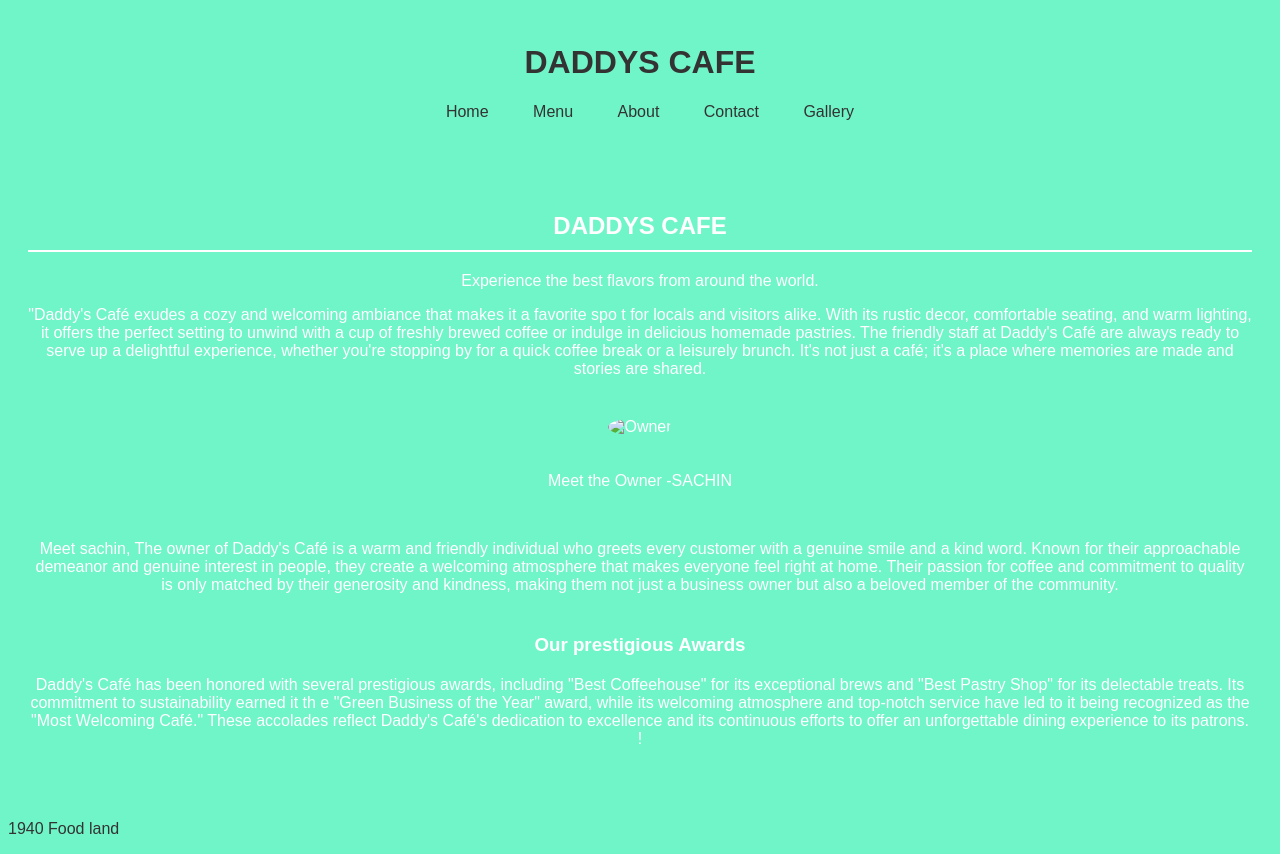
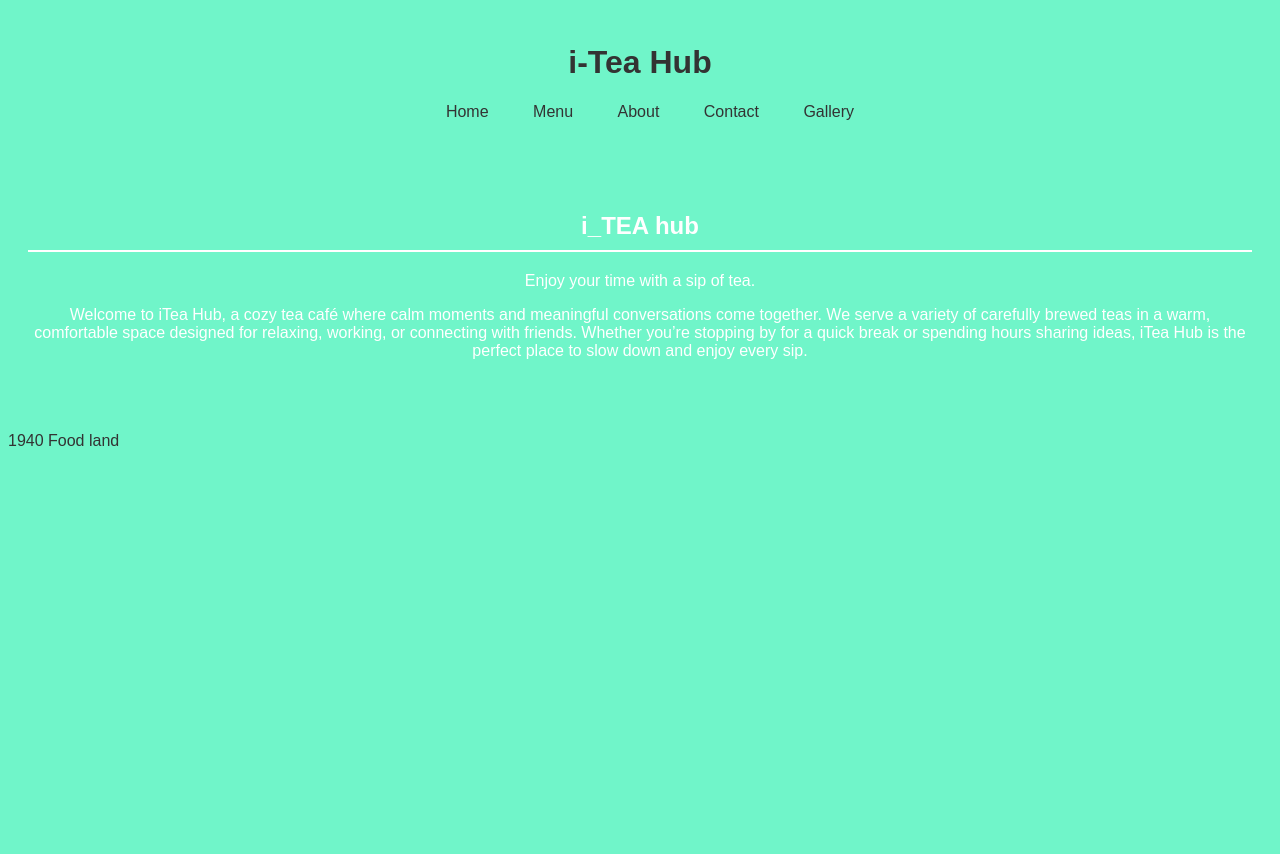
Before and after one commit to manofculture001/I-Tea-HUB, a plain HTML site: page index.html in a window 1280 px wide. After the commit the page ends 800 px from the top, so only its background shows below. Drawn offline with Linux system fonts and the light colour scheme.

Commit message:
Change cafe name from DADDYS CAFE to i-TEA Hub

```diff
--- a/index.html
+++ b/index.html
@@ -3,12 +3,12 @@
 <head>
     <meta charset="UTF-8">
     <meta name="viewport" content="width=device-width, initial-scale=1.0">
-    <title>Home -DADDYS CAFE-form-section</title>
+    <title>Home - i-TEA Hub -form-section</title>
     <link rel="stylesheet" href="styles.css">
 </head>
 <body>
     <header>
-        <h1>DADDYS CAFE</h1>
+        <h1>i-Tea Hub</h1>
         <nav>
             <ul>
                 <li><a href="index.html">Home</a></li>
@@ -22,37 +22,14 @@
 
     <main class="home-main">
         <section>
-            <h2> DADDYS CAFE</h2>
-            <p>Experience the best flavors from around the world.</p>
-            <P> "Daddy's Café exudes a cozy and welcoming ambiance that makes it a favorite spo
-                t for locals and visitors alike. With its rustic decor, comfortable seating, and warm lighting,
-                 it offers the perfect setting to unwind with a cup of freshly brewed coffee or indulge in delicious
-                 homemade pastries. The friendly staff at Daddy's Café are always ready to serve up a delightful experience,
-                  whether you're stopping by for a quick coffee break or a leisurely brunch. It's not just a café; it's a place
-                   where memories are made and stories are shared.
+            <h2>i_TEA hub</h2>
+            <p>Enjoy your time with a sip of tea.</p>
+            <P> Welcome to iTea Hub, a cozy tea café where calm moments and meaningful conversations come together.
+                We serve a variety of carefully brewed teas in a warm, comfortable space designed for relaxing, working, or connecting with friends.
+                Whether you’re stopping by for a quick break or spending hours sharing ideas, iTea Hub is the perfect place to slow down and enjoy every sip.
             </P>
         </section>
-        <section class="owner-section">
-            <img src="C:\Users\cluel\OneDrive\Documents\restro\images\owner.jpg" alt="Owner" class="owner-img">
-            <p>Meet the Owner -SACHIN</p>
-            <br>
-            <P>
-                Meet sachin, The owner of Daddy's Café is a warm and friendly individual who greets
-                every customer with a genuine smile and a kind word. Known for their approachable demeanor
-                 and genuine interest in people, they create a welcoming atmosphere that makes everyone feel
-                  right at home. Their passion for coffee and commitment to quality is only matched by their generosity and kindness,
-                 making them not just a business owner but also a beloved member of the community.
             </P>
-        </section>
-        <section class="awards-section">
-            <h3>Our prestigious Awards</h3>
-            <p>Daddy's Café has been honored with several prestigious awards,
-                 including "Best Coffeehouse" for its exceptional brews and "Best Pastry Shop"
-                 for its delectable treats. Its commitment to sustainability earned it th
-                 e "Green Business of the Year" award, while its welcoming atmosphere and top-notch
-                  service have led to it being recognized as the "Most Welcoming Café." These accolades
-                  reflect Daddy's Café's dedication to excellence and its continuous efforts to offer an
-                  unforgettable dining experience to its patrons. !</p>
         </section>
     </main>
 
```
